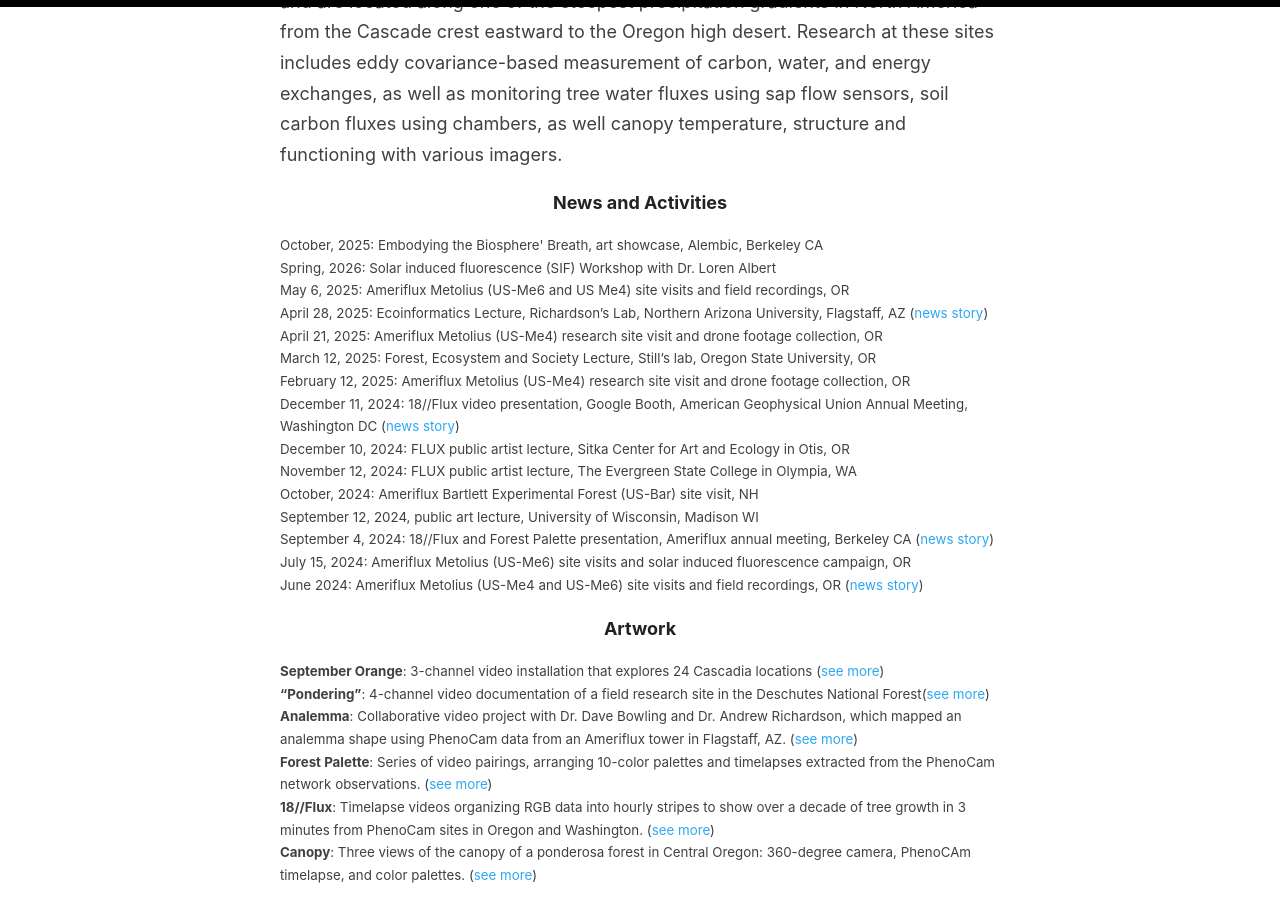
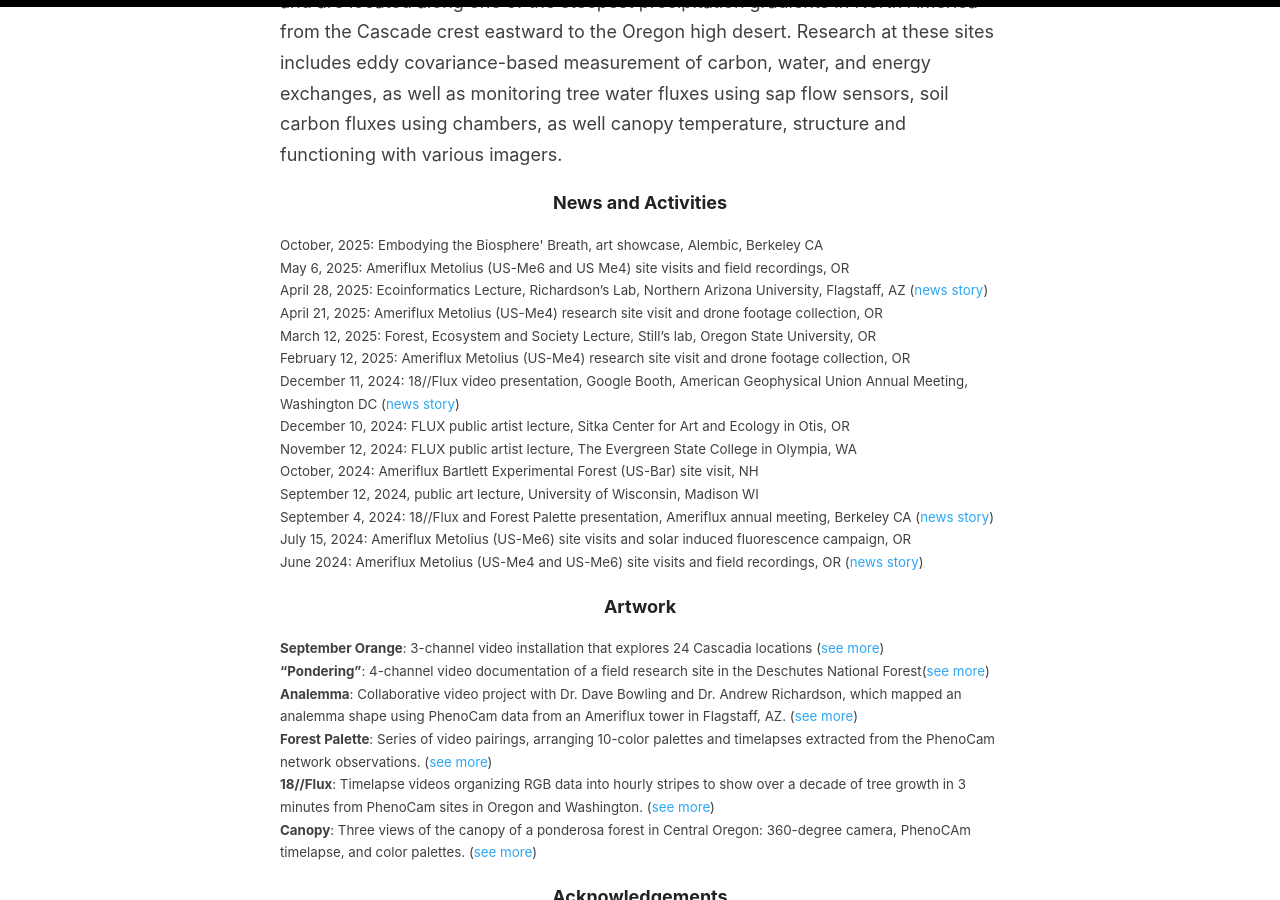
Before and after one commit to fluxnetart/fluxnetart.github.io, a Jekyll site: the page built from _posts/2024-10-08-Julia.md, in a window 1280 px wide and 900 px high, scrolled down 1654 px. Built offline with Jekyll 4.4.1, drawn with Linux system fonts in a browser that asks for light colours.

Commit message:
Update 2024-10-08-Julia.md

```diff
--- a/_posts/2024-10-08-Julia.md
+++ b/_posts/2024-10-08-Julia.md
@@ -30,7 +30,6 @@
 
 <figcaption>
 October, 2025: Embodying the Biosphere' Breath, art showcase, Alembic, Berkeley CA<br>
-Spring, 2026: Solar induced fluorescence (SIF) Workshop with Dr. Loren Albert<br>
 May 6, 2025: Ameriflux Metolius (US-Me6 and US Me4) site visits and field recordings, OR<br>
 April 28, 2025: Ecoinformatics Lecture, Richardson’s Lab, Northern Arizona University, Flagstaff, AZ (<a href="https://fluxnetart.github.io/ecoinformatics-lecture/">news story</a>)
 April 21, 2025: Ameriflux Metolius (US-Me4) research site visit and drone footage collection, OR<br>
```
